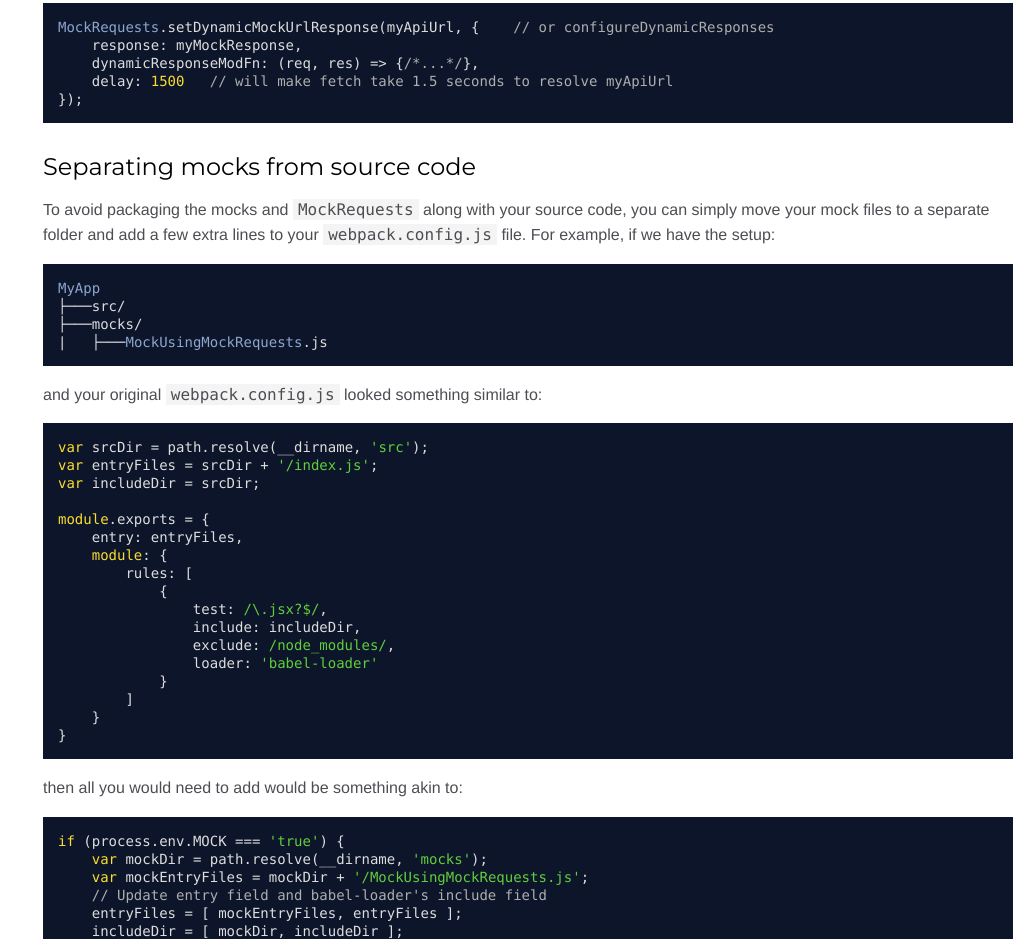
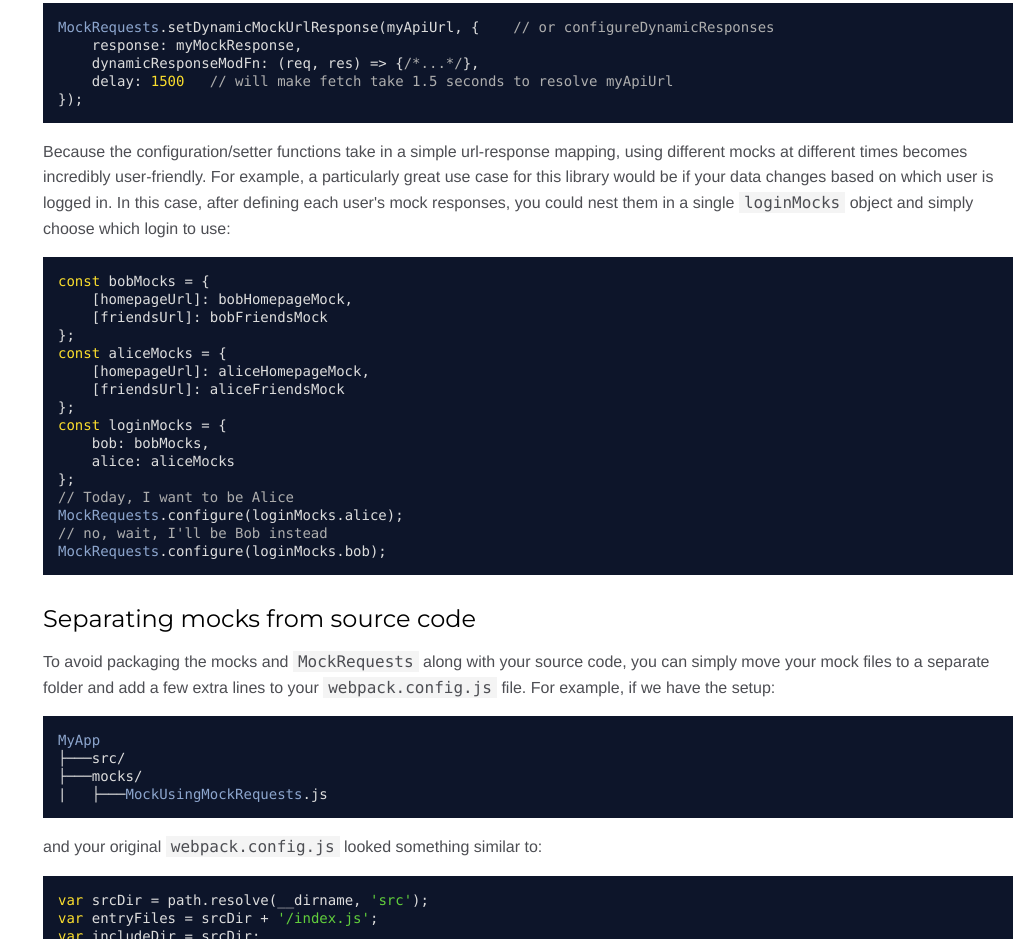
Before and after one commit to D-Pow/mock-requests, a website built with webpack: page docs/index.html in a window 1280 px wide. Shown: the part 4458-5397 px from the top of the page, without its empty margins (247-1280 px from the left). Built offline with nearby package versions, Linux system fonts and the light colour scheme.

Commit message:
Add loginMocks use case example

```diff
--- a/docs/index.html
+++ b/docs/index.html
@@ -230,6 +230,28 @@
     delay: 1500   // will make fetch take 1.5 seconds to resolve myApiUrl
 });
 </code></pre>
+<p>Because the configuration/setter functions take in a simple url-response mapping,
+using different mocks at different times becomes incredibly user-friendly. For example,
+a particularly great use case for this library would be if your data changes based on
+which user is logged in. In this case, after defining each user's mock responses, you
+could nest them in a single <code>loginMocks</code> object and simply choose which login to use:</p>
+<pre class="prettyprint source lang-javascript"><code>const bobMocks = {
+    [homepageUrl]: bobHomepageMock,
+    [friendsUrl]: bobFriendsMock
+};
+const aliceMocks = {
+    [homepageUrl]: aliceHomepageMock,
+    [friendsUrl]: aliceFriendsMock
+};
+const loginMocks = {
+    bob: bobMocks,
+    alice: aliceMocks
+};
+// Today, I want to be Alice
+MockRequests.configure(loginMocks.alice);
+// no, wait, I'll be Bob instead
+MockRequests.configure(loginMocks.bob);
+</code></pre>
 <h3>Separating mocks from source code</h3>
 <p>To avoid packaging the mocks and <code>MockRequests</code> along with your source code, you can simply move your
 mock files to a separate folder and add a few extra lines to your <code>webpack.config.js</code> file. For example, if we have
```
Also changed, not shown: ReadMe.md.
